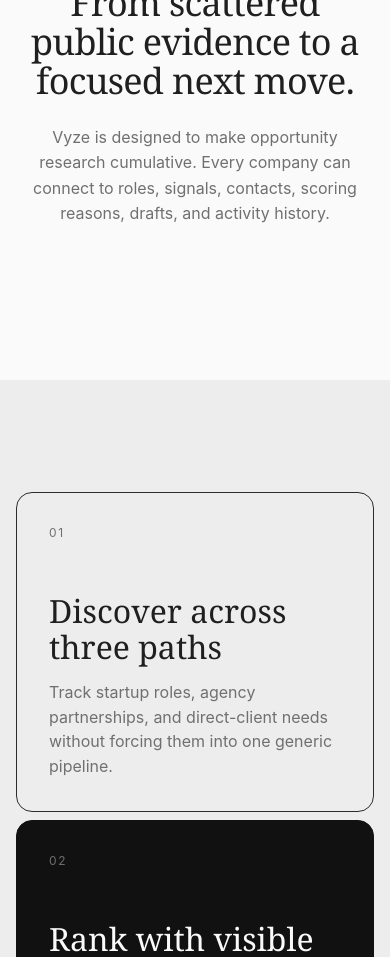
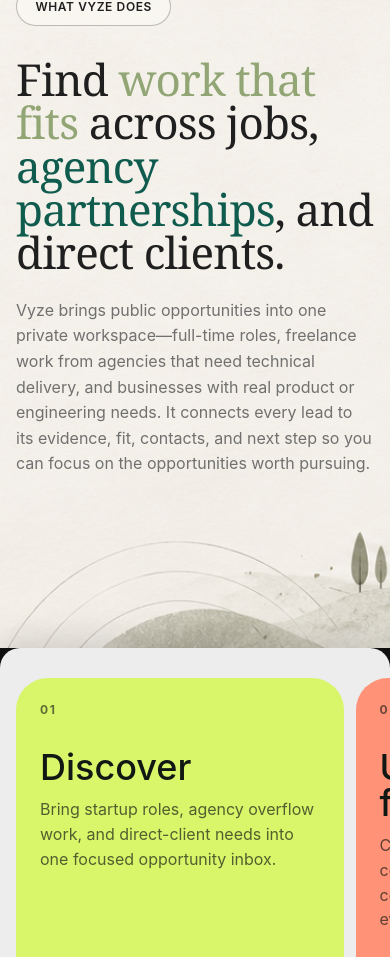
Before and after one commit to samueldobi/Vyze, a React (Vite) app in the folder frontend/: page / in a window 390 px wide. Shown: the part 1040-1997 px from the top of the page. Built offline with nearby package versions, Linux system fonts and the light colour scheme; no server answers.

Commit message:
add: update discover section

```diff
--- a/frontend/src/features/home/home-page.tsx
+++ b/frontend/src/features/home/home-page.tsx
@@ -51,6 +51,23 @@
               start: "top bottom",
               end: "top top",
               scrub: true,
+            },
+          });
+        });
+      });
+
+      media.add("(max-width: 768px)", () => {
+        const panels = gsap.utils.toArray<HTMLElement>(".stack-panel", stackRef.current);
+        panels.slice(0, -1).forEach((panel, index) => {
+          gsap.to(panel, {
+            scale: 0.975,
+            opacity: 0.78,
+            ease: "none",
+            scrollTrigger: {
+              trigger: panels[index + 1],
+              start: "top 92%",
+              end: "top 12px",
+              scrub: 0.6,
             },
           });
         });
@@ -140,32 +157,51 @@
 
         <div className="stacked-sections" ref={stackRef}>
           <section className="stack-panel stack-panel-intro" id="how-it-works">
-            <div className="home-intro">
-              <p className="eyebrow">One considered system</p>
-              <h2>From scattered public evidence to a focused next move.</h2>
-              <p>
-                Vyze is designed to make opportunity research cumulative. Every company can connect
-                to roles, signals, contacts, scoring reasons, drafts, and activity history.
+            <div className="home-intro home-purpose">
+              <p className="section-pill">What Vyze does</p>
+              <h2>
+                Find <span className="highlight-sage">work that fits</span> across jobs,
+                <span className="highlight-forest"> agency partnerships</span>, and direct clients.
+              </h2>
+              <p className="purpose-copy">
+                Vyze brings public opportunities into one private workspace—full-time roles,
+                freelance work from agencies that need technical delivery, and businesses with
+                real product or engineering needs. It connects every lead to its evidence, fit,
+                contacts, and next step so you can focus on the opportunities worth pursuing.
               </p>
             </div>
           </section>
 
           <section className="stack-panel stack-panel-workflows" id="workflows">
             <div className="workflow-grid">
-              <article>
+              <article className="workflow-card workflow-discover">
                 <span>01</span>
-                <h3>Discover across three paths</h3>
-                <p>Track startup roles, agency partnerships, and direct-client needs without forcing them into one generic pipeline.</p>
+                <h3>Discover</h3>
+                <p>Bring startup roles, agency overflow work, and direct-client needs into one focused opportunity inbox.</p>
+                <div className="workflow-demo discover-demo" aria-hidden="true">
+                  <div><i /><span><strong>Product engineer</strong><small>Startup role</small></span><b>New</b></div>
+                  <div><i /><span><strong>Delivery partner</strong><small>Agency opportunity</small></span><b>Fit</b></div>
+                  <div><i /><span><strong>Workflow rebuild</strong><small>Direct client</small></span><b>Lead</b></div>
+                </div>
               </article>
-              <article className="inverted">
+              <article className="workflow-card workflow-fit">
                 <span>02</span>
-                <h3>Rank with visible evidence</h3>
-                <p>Separate missing evidence from negative evidence, and see the reasons behind every opportunity score.</p>
+                <h3>Understand the fit</h3>
+                <p>Compare service fit, location, company signals, and accessible contacts—with the evidence behind every score.</p>
+                <div className="workflow-demo fit-demo" aria-hidden="true">
+                  <div className="fit-score"><small>Opportunity fit</small><strong>84</strong><span>High confidence</span></div>
+                  <div className="fit-bars"><i /><i /><i /></div>
+                </div>
               </article>
-              <article>
+              <article className="workflow-card workflow-reach">
                 <span>03</span>
-                <h3>Build relationships deliberately</h3>
-                <p>Research public contacts, prepare editable outreach, and record follow-ups while keeping every send under your control.</p>
+                <h3>Reach out deliberately</h3>
+                <p>Turn verified details into a personal draft, review every word, and track the relationship without automated sending.</p>
+                <div className="workflow-demo reach-demo" aria-hidden="true">
+                  <span>Hi Maya — your recent platform launch caught my attention…</span>
+                  <span>I help small teams deliver integrations without adding overhead.</span>
+                  <button type="button" tabIndex={-1}>Ready for review</button>
+                </div>
               </article>
             </div>
           </section>
--- a/frontend/src/styles/index.css
+++ b/frontend/src/styles/index.css
@@ -219,7 +219,7 @@
 
 .stacked-sections { position: relative; background: var(--obsidian); }
 .stack-panel {
-  position: sticky; top: 0; height: 100svh; min-height: 42rem; overflow: hidden;
+  position: sticky; top: 0; height: 100svh; overflow: hidden;
   display: grid; align-items: center; transform-origin: center top; will-change: transform, opacity;
   border-radius: 1.75rem 1.75rem 0 0; box-shadow: 0 -1px 0 rgb(255 255 255 / 12%);
 }
@@ -227,21 +227,69 @@
 .stack-panel:nth-child(2) { z-index: 2; }
 .stack-panel:nth-child(3) { z-index: 3; }
 .stack-panel:nth-child(4) { z-index: 4; }
-.stack-panel-intro { background: var(--bone); }
+.stack-panel-intro {
+  background: var(--bone) url("../assets/images/vyze-opportunity-flow.png") center / cover no-repeat;
+}
 .stack-panel-workflows { background: var(--cloud); }
 .stack-panel-principles { background: var(--bone); }
 .stack-panel-cta { color: var(--bone); background: var(--obsidian); }
 .home-intro { max-width: 50rem; margin: 0 auto; padding: 5rem 1.5rem; text-align: center; }
 .home-intro h2, .principles-section h2, .home-cta h2 { margin: 0; font-size: clamp(2.25rem, 5vw, 3.75rem); line-height: 1.08; letter-spacing: -.02em; }
 .home-intro > p:last-child { max-width: 40rem; margin: 1.5rem auto 0; color: var(--stone); line-height: 1.6; }
+.home-purpose {
+  width: min(calc(100% - 3rem), var(--page-max)); max-width: var(--page-max); margin: 0 auto;
+  padding: 5rem 0; text-align: left;
+}
+.home-purpose h2 { max-width: 66rem; font-size: clamp(3rem, 6vw, 6.25rem); line-height: .98; }
+.section-pill {
+  width: fit-content; margin: 0 0 3rem; padding: .7rem 1.15rem;
+  border: 1px solid rgb(27 31 28 / 28%); border-radius: var(--radius-pill);
+  color: var(--coal); font-size: .75rem; font-weight: 600; letter-spacing: .05em; text-transform: uppercase;
+  background: rgb(250 248 241 / 72%); backdrop-filter: blur(8px);
+}
+.highlight-sage { color: #92a675; }
+.highlight-forest { color: #0f5b4d; }
+.home-purpose .purpose-copy {
+  max-width: 43rem; margin: 2.25rem 0 0; color: #526057;
+  font-size: clamp(1rem, 1.35vw, 1.25rem); line-height: 1.65;
+}
 .workflow-grid { width: min(calc(100% - 3rem), var(--page-max)); margin: 0 auto; padding: 5rem 0; display: grid; grid-template-columns: repeat(3, 1fr); gap: .5rem; }
-.workflow-grid article { min-height: 26rem; padding: 2rem; display: flex; flex-direction: column; border: 1px solid var(--graphite); border-radius: var(--radius-card); }
-.workflow-grid article > span { color: var(--stone); font-size: .75rem; letter-spacing: .14em; }
-.workflow-grid h3 { margin: auto 0 1rem; font-family: var(--font-display); font-size: 2rem; font-weight: 400; line-height: 1.1; }
-.workflow-grid p { margin: 0; color: var(--stone); line-height: 1.55; }
-.workflow-grid .inverted { color: var(--bone); border-color: var(--obsidian); background: var(--obsidian); }
-.workflow-grid .inverted h3 { color: var(--bone); }
-.workflow-grid .inverted p { color: var(--fog); }
+.workflow-grid article {
+  height: min(70svh, 42rem); min-height: 32rem; padding: 2rem; overflow: hidden;
+  display: flex; flex-direction: column; border: 0; border-radius: 2rem; color: #111713;
+}
+.workflow-grid article > span { color: rgb(17 23 19 / 62%); font-size: .75rem; font-weight: 700; letter-spacing: .14em; }
+.workflow-grid h3 { margin: 2.5rem 0 1rem; font-size: clamp(2.25rem, 3vw, 3.5rem); font-weight: 500; line-height: 1; }
+.workflow-grid p { max-width: 23rem; margin: 0; color: rgb(17 23 19 / 68%); line-height: 1.55; }
+.workflow-discover { background: #d9f56a; }
+.workflow-fit { background: #ff9277; }
+.workflow-reach { background: #91a8ff; }
+.workflow-demo {
+  min-height: 13rem; margin-top: auto; padding: 1rem; overflow: hidden;
+  border: 1px solid rgb(17 23 19 / 16%); border-radius: 1.25rem 1.25rem 0 0;
+  background: rgb(255 255 255 / 82%); box-shadow: 0 1.25rem 3rem rgb(17 23 19 / 13%);
+}
+.discover-demo { display: grid; align-content: center; gap: .5rem; }
+.discover-demo > div { padding: .75rem; display: grid; grid-template-columns: auto 1fr auto; align-items: center; gap: .65rem; border-radius: .75rem; background: #fff; }
+.discover-demo i { width: .7rem; height: .7rem; border-radius: 50%; background: #55710d; }
+.discover-demo span { display: grid; gap: .15rem; }
+.discover-demo strong { font-size: .72rem; }
+.discover-demo small { color: #687068; font-size: .6rem; }
+.discover-demo b { padding: .3rem .45rem; border-radius: 99px; background: #edf5cf; font-size: .55rem; }
+.fit-demo { display: grid; grid-template-columns: 1fr 1fr; align-items: end; gap: 1rem; }
+.fit-score { display: flex; flex-direction: column; }
+.fit-score small { color: #75615d; font-size: .6rem; text-transform: uppercase; }
+.fit-score strong { margin-top: .35rem; font-family: var(--font-display); font-size: 4rem; font-weight: 400; line-height: 1; }
+.fit-score span { margin-top: .5rem; font-size: .65rem; }
+.fit-bars { height: 100%; display: flex; align-items: end; gap: .35rem; }
+.fit-bars i { width: 33%; border-radius: .35rem .35rem 0 0; background: #ed745a; }
+.fit-bars i:nth-child(1) { height: 44%; }
+.fit-bars i:nth-child(2) { height: 72%; }
+.fit-bars i:nth-child(3) { height: 92%; }
+.reach-demo { display: flex; align-items: flex-start; flex-direction: column; gap: .5rem; }
+.reach-demo span { max-width: 90%; padding: .65rem .75rem; border-radius: .75rem .75rem .75rem .15rem; background: #fff; font-size: .65rem; line-height: 1.4; }
+.reach-demo span:nth-child(2) { align-self: flex-end; border-radius: .75rem .75rem .15rem .75rem; background: #dfe5ff; }
+.reach-demo button { margin-top: auto; padding: .6rem .8rem; border: 0; border-radius: 99px; color: #fff; background: #1d2c68; font: inherit; font-size: .62rem; }
 .principles-section { width: min(calc(100% - 3rem), var(--page-max)); margin: 0 auto; padding: 5rem 0; display: grid; grid-template-columns: 1.1fr 1fr; gap: 6rem; border-top: 1px solid var(--ash); }
 .principles-section ul { margin: 0; padding: 0; list-style: none; }
 .principles-section li { padding: 1.5rem 0; display: grid; gap: .5rem; border-bottom: 1px solid var(--ash); }
@@ -269,6 +317,9 @@
   .main-content { padding: 2.5rem 1.5rem; }
   .page-header { flex-direction: column; margin-bottom: 2.5rem; }
   .metric-grid { grid-template-columns: 1fr; }
+}
+
+@media (max-width: 48rem) {
   .home-nav nav { display: none; }
   .home-hero-scroll { height: auto; }
   .home-hero-stage { min-height: auto; padding: 8rem 1.5rem 3rem; display: block; }
@@ -278,17 +329,36 @@
   .hero-orbit, .scroll-cue { display: none; }
   .product-body { grid-template-columns: 1fr; }
   .product-sidebar { display: none; }
-  .stacked-sections { background: var(--bone); }
+  .stacked-sections { padding-top: .75rem; background: var(--obsidian); }
   .stack-panel {
-    position: relative; top: auto; height: auto; min-height: auto; overflow: visible;
-    border-radius: 0; box-shadow: none; transform: none !important; opacity: 1 !important;
+    position: sticky; top: .75rem; height: auto; min-height: calc(100svh - .75rem); overflow: hidden;
+    border-radius: 1.25rem 1.25rem 0 0; box-shadow: 0 -.5rem 2rem rgb(7 10 8 / 14%);
   }
-  .stack-panel-intro, .stack-panel-principles { min-height: 36rem; }
-  .stack-panel-workflows { padding-block: 2rem; }
-  .stack-panel-cta { min-height: 34rem; }
-  .workflow-grid { grid-template-columns: 1fr; }
-  .workflow-grid article { min-height: 20rem; }
+  .stack-panel-intro, .stack-panel-principles { min-height: max(36rem, calc(100svh - .75rem)); }
+  .stack-panel-intro { background-position: 58% center; }
+  .home-purpose { width: min(calc(100% - 3rem), var(--page-max)); padding-block: 5rem; }
+  .home-purpose h2 { max-width: 48rem; font-size: clamp(2.75rem, 9vw, 5rem); }
+  .stack-panel-workflows { padding-block: 0; }
+  .stack-panel-cta { min-height: max(34rem, calc(100svh - .75rem)); }
+  .workflow-grid {
+    width: 100%; padding: 1.5rem 1rem; display: flex; overflow-x: auto; gap: .75rem;
+    scroll-snap-type: x mandatory; scrollbar-width: none;
+  }
+  .workflow-grid::-webkit-scrollbar { display: none; }
+  .workflow-grid article {
+    flex: 0 0 min(84vw, 24rem); height: calc(100svh - 4.5rem); min-height: 32rem;
+    padding: 1.5rem; scroll-snap-align: center;
+  }
+  .workflow-grid h3 { margin: 2rem 0 .75rem; font-size: 2.25rem; }
   .principles-section { grid-template-columns: 1fr; gap: 3rem; }
+}
+
+@media (min-width: 48.0625rem) and (max-height: 45rem) {
+  .home-purpose, .workflow-grid, .principles-section { padding-block: 3rem; }
+  .home-purpose h2 { font-size: clamp(2.75rem, 5vw, 4.5rem); }
+  .section-pill { margin-bottom: 1.75rem; }
+  .home-purpose .purpose-copy { margin-top: 1.5rem; font-size: 1rem; line-height: 1.5; }
+  .workflow-grid article { min-height: min(22rem, calc(100svh - 6rem)); }
 }
 
 @media (max-width: 34rem) {
@@ -299,8 +369,10 @@
   .connection { white-space: normal; }
   .home-nav { padding-inline: 1rem; }
   .home-nav > .button { padding-inline: .875rem; }
-  .workflow-grid, .principles-section, .home-footer { width: min(calc(100% - 2rem), var(--page-max)); }
+  .principles-section, .home-footer { width: min(calc(100% - 2rem), var(--page-max)); }
   .hero-actions { align-items: stretch; flex-direction: column; }
+  .home-purpose { width: min(calc(100% - 2rem), var(--page-max)); }
+  .section-pill { margin-bottom: 2rem; }
   .product-bar { grid-template-columns: 1fr auto; }
   .product-search { display: none; }
   .product-content { padding: 1.25rem; }
```
Also changed, not shown: frontend/src/assets/images/vyze-opportunity-flow.png (added).
